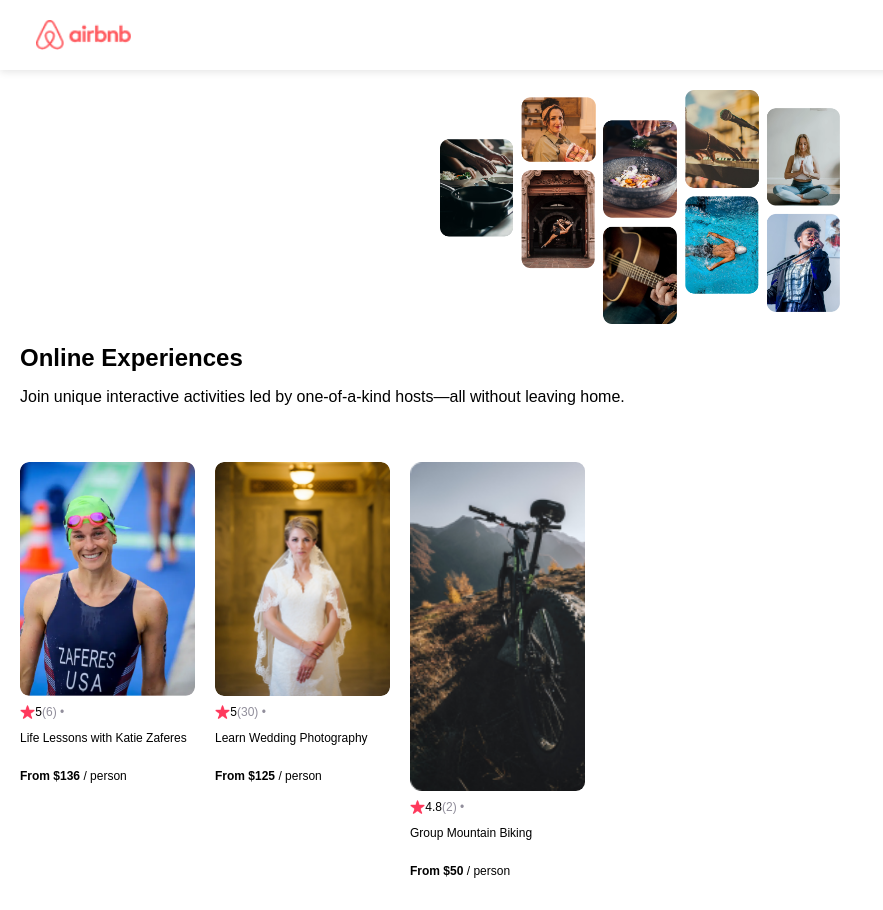
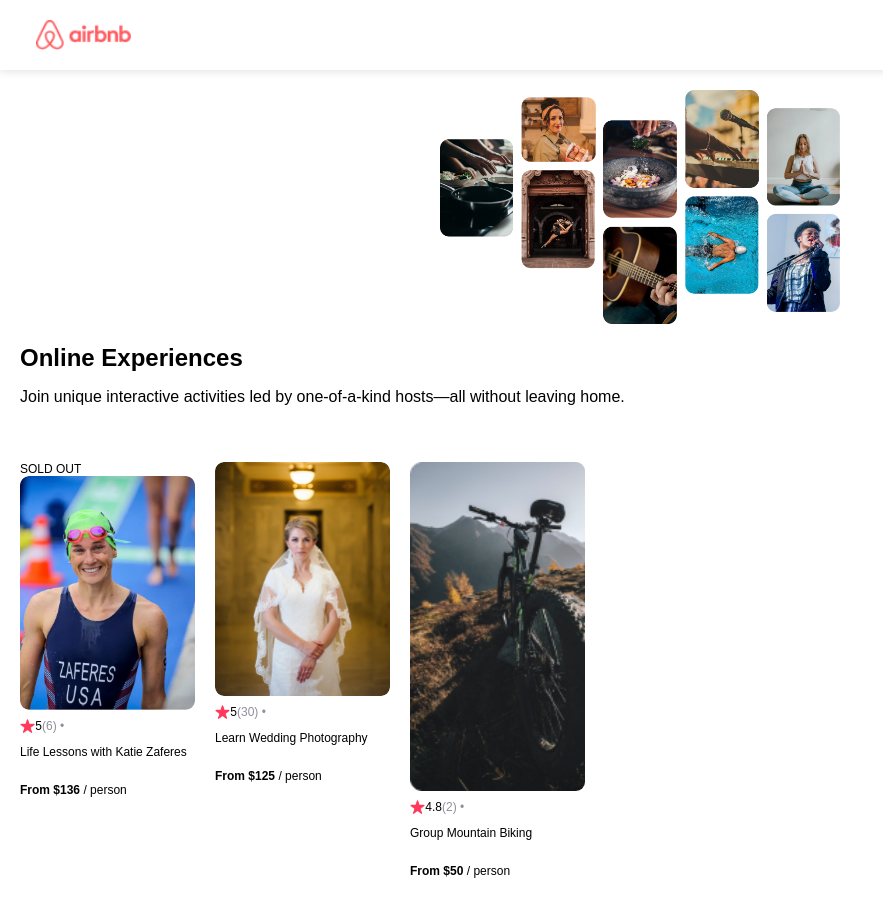
Before and after one commit to RaviTejaM9602/Airbnb_Experience_Clone, a React (Create React App) app in the folder airbnb/: page / in a window 1280 px wide. Shown: the whole page, without its empty margins (0-883 px from the left). Built offline with nearby package versions, Linux system fonts and the light colour scheme.

Commit message:
Update html with sold out badge

```diff
--- a/airbnb/src/App.js
+++ b/airbnb/src/App.js
@@ -14,6 +14,7 @@
                 location={info.location}
                 title={info.title}
                 price={info.price}
+                openSpots={info.openSpots}
                /> )
           })
   return (
--- a/airbnb/src/components/Card.js
+++ b/airbnb/src/components/Card.js
@@ -5,6 +5,7 @@
 export default function Card(props) {
   return (
       <div className="card">
+          {props.openSpots === 0 && <div className="card--badge">SOLD OUT</div>}
           <img src={`../images/${props.img}`} className="card--image" alt="Zaferes" />
           <div className="card--stats">
               <img src={star} className="card--star" alt="star-icon" />
```
